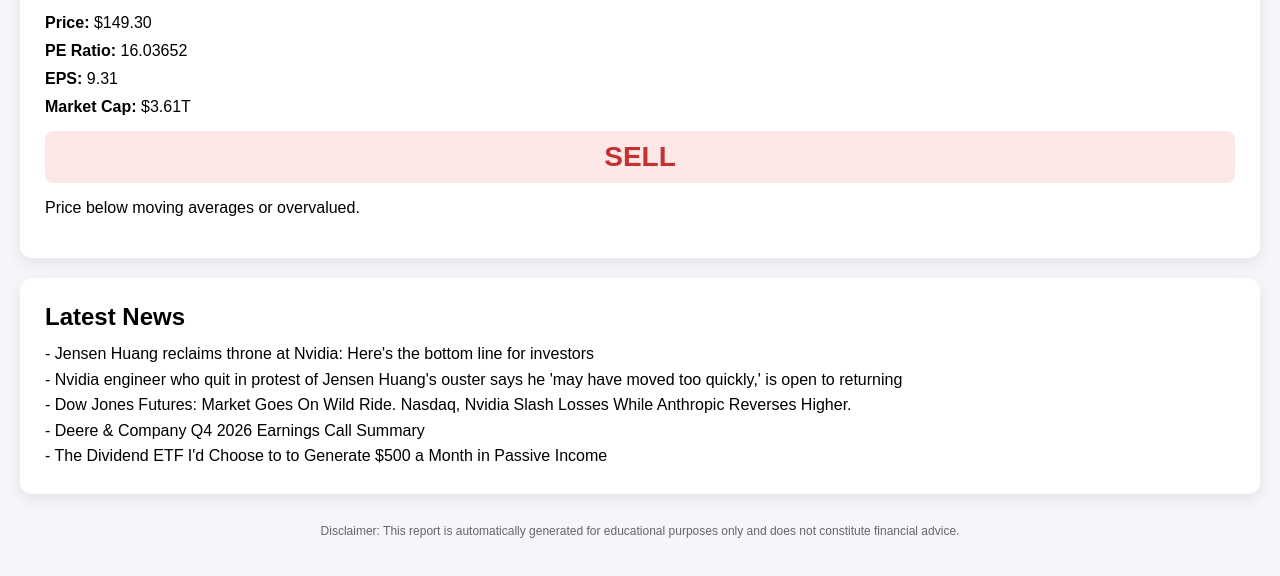
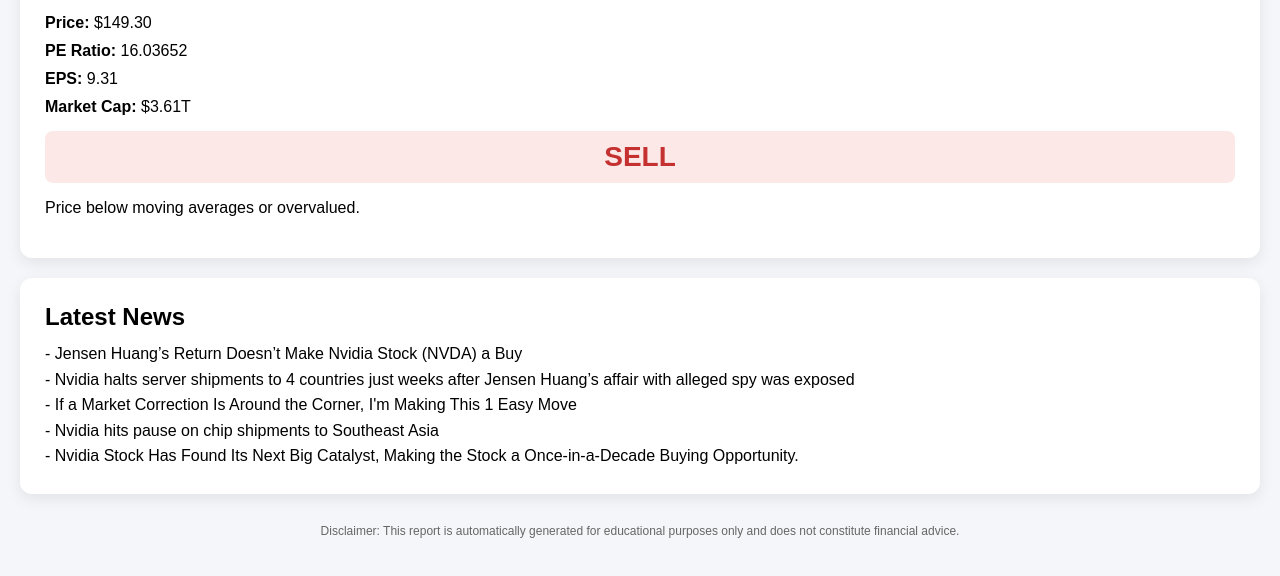
Before and after one commit to peggytao/nvda-daily-report, a plain HTML site: page index.html in a window 1280 px wide. Shown: the part 118-694 px from the top of the page. Drawn offline with Linux system fonts and the light colour scheme.

Commit message:
Daily NVDA update

```diff
--- a/index.html
+++ b/index.html
@@ -23,7 +23,7 @@ h1, h2 { margin:0 0 10px 0; }
 
 <div class="card">
 <h1>NVDA Daily Stock Report</h1>
-<p><strong>Date:</strong> <span id="report-date">2026-11-25</span></p>
+<p><strong>Date:</strong> <span id="report-date">2026-11-26</span></p>
 <div class="metric"><strong>Price:</strong> $149.30</div>
 <div class="metric"><strong>PE Ratio:</strong> 16.03652</div>
 <div class="metric"><strong>EPS:</strong> 9.31</div>
@@ -34,11 +34,11 @@ h1, h2 { margin:0 0 10px 0; }
 
 <div class="card">
 <h2>Latest News</h2>
-<div class="analysis-text">- Jensen Huang reclaims throne at Nvidia: Here's the bottom line for investors
-- Nvidia engineer who quit in protest of Jensen Huang's ouster says he 'may have moved too quickly,' is open to returning
-- Dow Jones Futures: Market Goes On Wild Ride. Nasdaq, Nvidia Slash Losses While Anthropic Reverses Higher.
-- Deere & Company Q4 2026 Earnings Call Summary
-- The Dividend ETF I'd Choose to to Generate $500 a Month in Passive Income</div>
+<div class="analysis-text">- Jensen Huang’s Return Doesn’t Make Nvidia Stock (NVDA) a Buy
+- Nvidia halts server shipments to 4 countries just weeks after Jensen Huang’s affair with alleged spy was exposed
+- If a Market Correction Is Around the Corner, I'm Making This 1 Easy Move
+- Nvidia hits pause on chip shipments to Southeast Asia
+- Nvidia Stock Has Found Its Next Big Catalyst, Making the Stock a Once-in-a-Decade Buying Opportunity.</div>
 </div>
 
 <div class="footer">
```
Also changed, not shown: report/index.html (+6 -6 lines).
